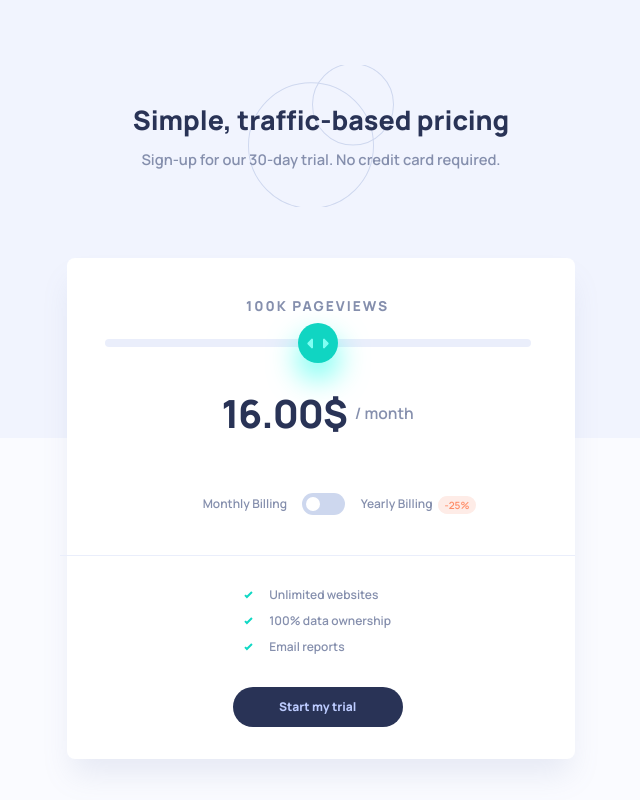
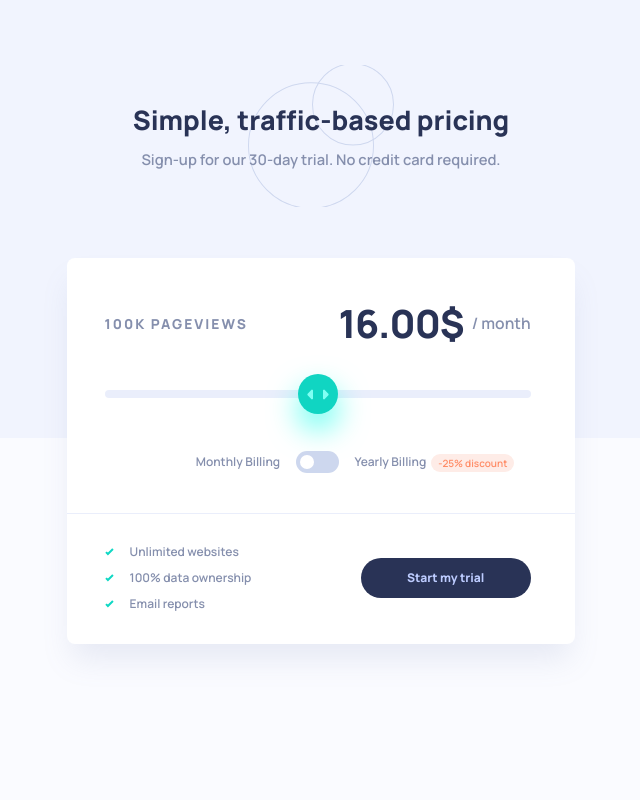
Before and after one commit to spaprocki/interactive-pricing-component, a website: page src/index.html in a window 1280 px wide. Shown: the whole page, without its empty margins (319-959 px from the left). Drawn offline with nearby package versions, Linux system fonts and the light colour scheme; files that its build step writes are made by us from their sources.

Commit message:
Finished desktop styles

```diff
--- a/src/sass/abstracts/_mixins.scss
+++ b/src/sass/abstracts/_mixins.scss
@@ -6,7 +6,7 @@
     }
 
     @if $breakpoint == big-screen {
-        @media (min-width: 90rem) {
+        @media (min-width: 64rem) {
             @content;
         }
     }
--- a/src/sass/components/_cta.scss
+++ b/src/sass/components/_cta.scss
@@ -3,6 +3,12 @@
 .cta {
     @include flex-column-align-center;
     padding-top: scaleSize(24px, 32px);
+    padding: scaleSize(24px, 32px) scaleSize(24px, 48px) 32px scaleSize(24px, 40px);
+
+    @include respond(big-screen) {
+        flex-direction: row;
+        justify-content: space-between;
+    }
 
     &__features {
         list-style-type: none;
@@ -10,5 +16,9 @@
 
     &__btn {
         margin-top: 32px;
+
+        @include respond(big-screen) {
+            margin-top: 0;
+        }
     }
 }
--- a/src/sass/components/_price-calculator.scss
+++ b/src/sass/components/_price-calculator.scss
@@ -3,6 +3,13 @@
 .price-calculator {
     @include flex-column-align-center;
     padding-bottom: scaleSize(2.375rem, 2.5rem);
+    padding: scaleSize(34px, 40px) scaleSize(24px, 48px) scaleSize(2.375rem, 2.5rem) scaleSize(24px, 40px);
+
+    @include respond(big-screen) {
+        flex-direction: row;
+        flex-wrap: wrap;
+        align-items: flex-start;
+    }
 
     &__pageviews {
         font-weight: $default-font-weight-bold;
@@ -10,10 +17,22 @@
         line-height: scaleSize(16px, 19px);
         letter-spacing: 2px;
         text-transform: uppercase;
+
+        @include respond(big-screen) {
+            order: 1;
+            margin-top: 18px;
+            width: 50%;
+        }
     }
 
     &__slider {
         margin-top: 24px;
+
+        @include respond(big-screen) {
+            order: 3;
+            margin-top: 40px;
+            width: 100%;
+        }
     }
 
     &__price {
@@ -22,6 +41,13 @@
         align-items: center;
         font-size: scaleSize(14px, 16px);
         line-height: scaleSize(19px, 22px);
+
+        @include respond(big-screen) {
+            order: 2;
+            margin-top: 0;
+            width: 50%;
+            justify-content: flex-end;
+        }
 
         & span {
             font-weight: $default-font-weight-bold;
@@ -35,5 +61,10 @@
 
     &__toggle {
         margin-top: scaleSize(34px, 56px);
+
+        @include respond(big-screen) {
+            order: 4;
+            width: 100%;
+        }
     }
 }
--- a/src/sass/components/_pricing-component.scss
+++ b/src/sass/components/_pricing-component.scss
@@ -1,17 +1,16 @@
 @use "../abstracts" as *;
 
 .pricing-component {
+    position: relative;
     width: min(100% - 24px, scaleSize(327px, 540px));
     margin-top: scaleSize(-166px, -183px);
     background-color: $color-white;
     box-shadow: 0px 20px 30px -5px rgba(127, 137, 185, 0.152073);
     border-radius: 8px;
-    padding: scaleSize(34px, 40px) scaleSize(24px, 48px) 32px scaleSize(24px, 40px);
     z-index: 2;
 
     &__line {
-        width: calc(100% + 2 * scaleSize(24px, 48px));
-        margin-left: scaleSize(-24px, -48px);
+        width: 100%;
         height: 1px;
         background-color: $color-bg-slider-bar;
     }
--- a/src/sass/components/_toggle.scss
+++ b/src/sass/components/_toggle.scss
@@ -3,7 +3,10 @@
 .toggle {
     display: flex;
     align-items: center;
+    justify-content: center;
+
     &__label {
+        width: 85px;
         font-size: 12px;
         line-height: 16px;
         position: relative;
@@ -11,6 +14,7 @@
 
     &__discount {
         position: absolute;
+        width: max-content;
         padding: 2px 7px;
         top: 0;
         margin-left: 5px;
@@ -22,6 +26,10 @@
 
         & span {
             display: none;
+
+            @include respond(big-screen) {
+                display: initial;
+            }
         }
     }
 }
```
